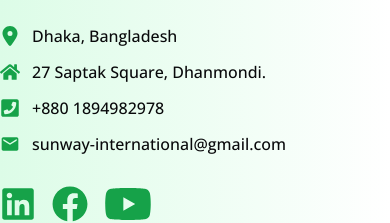
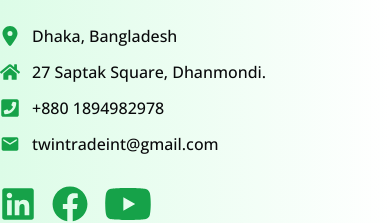
Before and after one commit to tendertradinginc/sunway-international-client, a Next.js app: page /AboutUs in a window 390 px wide. Shown: the part 5600-5823 px from the top of the page. Built offline with nearby package versions, Linux system fonts and the light colour scheme.

Commit message:
has fix the bannercategory responsiveness

```diff
--- a/src/components/Home/BannerCategory/BannerCategory.jsx
+++ b/src/components/Home/BannerCategory/BannerCategory.jsx
@@ -12,7 +12,7 @@ const BannerCategory = () => {
         initial={{ opacity: 0, scale: 0.5 }}
         whileInView={{ opacity: 1, scale: 1 }}
         transition={{ duration: 1.2 }}
-        className="mb-8 grid grid-cols-1 border-b md:grid-cols-2 lg:grid-cols-6"
+        className="mb-8 grid grid-cols-2 border-b md:grid-cols-2 lg:grid-cols-6"
       >
         {/* category 1 */}
         <div className="duration- flex h-36 flex-col items-center justify-center border-r from-[#fbbe24d3] to-[#faca5083] text-white hover:bg-gradient-to-r">
--- a/src/components/contactUs/ContactUs.jsx
+++ b/src/components/contactUs/ContactUs.jsx
@@ -140,7 +140,7 @@ const ContactUs = () => {
                         <li>
                             <h1 className="flex items-center gap-3">
                                 <MdEmail className="text-xl text-si-primary" />
-                                sunway-international@gmail.com
+                                twintradeint@gmail.com
                             </h1>
                         </li>
                     </ul>
```
